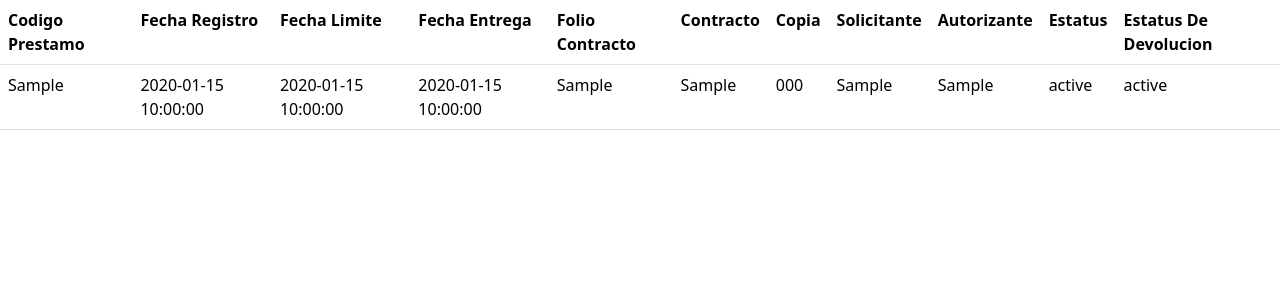
After one commit to Adhara20/Biblioteca, a PHP site: page /vistas/lista_prestamo.php in a window 1280 px wide. The commit adds this page. Shown: the top 300 px of the page. Run offline with PHP 8.4, Linux system fonts and the light colour scheme; tables that the repository leaves empty or names only in its code hold one stand-in row (values such as "Sample post").

Commit message:
Cambie codigo y añadi lista prestamo

```diff
--- a/clases/prestamo.php
+++ b/clases/prestamo.php
@@ -4,10 +4,11 @@ class prestamo{
         require_once('Conexion.php');
         $this->conexion = new Conexion();
     }
-    function guardar($codigoPrestamo, $fechaLimite, $folioContrato, $archivoContrato, $folio, $numCredS, $numCredA){
+    function guardar($fechaLimite, $folioContrato, $archivoContrato, $folio, $numCredS, $numCredA){
         $fkUsuarioAutoriza = $this->obtenerfkUsuarioA ($numCredA);
         $fkUsuarioSolicita = $this->obtenerfkUsuarioS ($numCredS);
         $fkCopiaF = $this ->obtenerfolio($folio);
+        $codigoPrestamo = $this ->generarCodigo();
         $consulta = "INSERT INTO prestamo (codigoPrestamo, fechaRegistro, fechaLimite, folioContrato, archivoContrato, fkCopiaF, fkUsuarioSolicita, fkUsuarioAutoriza) VALUES ('{$codigoPrestamo}', NOW(),'{$fechaLimite}', '{$folioContrato}', '{$archivoContrato}', '{$fkCopiaF}', '{$fkUsuarioSolicita}', '{$fkUsuarioAutoriza}')";
         $respuesta = $this->conexion->query($consulta);
         return $respuesta;
@@ -39,5 +40,50 @@ class prestamo{
         }// validar que exista el libro -_-
         return null;
     }
+
+    function verPrestamo() {
+        $consulta = "
+            SELECT
+                p.codigoPrestamo,
+                p.fechaRegistro,
+                p.fechaLimite,
+                p.fechaEntrega,
+                p.folioContrato,
+                p.archivoContrato,
+                l.isbn AS isbnCopia,  -- ISBN del libro asociado a la copia
+                us.numCredencial AS numSolicitante,  -- Usuario que solicita
+                ua.numCredencial AS numAutorizante,  -- Usuario que autoriza
+                p.estatus,
+                p.estatusDevolucion
+            FROM prestamo p
+            INNER JOIN copiaF c ON p.fkCopiaF = c.pkCopiaF
+            INNER JOIN libro l ON c.fkLibro = l.pkLibro
+            INNER JOIN usuario us ON p.fkUsuarioSolicita = us.pkUsuario
+            INNER JOIN usuario ua ON p.fkUsuarioAutoriza = ua.pkUsuario
+            ORDER BY p.codigoPrestamo ASC";
+
+        $resultado = $this->conexion->query($consulta);
+        return $resultado->fetch_all(MYSQLI_ASSOC);
+    }
+
+    function generarCodigo() {
+    // Prefijo: Es la parte que se mantendra igual en todos los numCredenciales
+    $prefijo = "CP-";
+    // Se consulta el ultimo número que se registro, LIKE(busca los registros que se paresca al dato siguiente. $prefijo%(%se usa para indicar que solo busque registros que inicien con lo que se indica, en este caso OW-)
+    //ORDER BY numCredencial DESC LIMIT 1: busca el ultimo registro, o sea el más alto, y con LIMIT 1 se indica que solo se quiere ese
+    $consulta = "SELECT codigoPrestamo FROM prestamo WHERE codigoPrestamo LIKE '{$prefijo}%' ORDER BY codigoPrestamo DESC LIMIT 1";
+    $resultado = $this->conexion->query($consulta);
+    if ($fila = $resultado->fetch_assoc()) {
+        // Se usa para extraer, por ejemplo: de OW-000012, "000012" y convertirlo a numero
+        $ultimoFolio = intval(substr($fila['codigoPrestamo'], strlen($prefijo)));
+        $nuevoFolio = $ultimoFolio + 1;//Al ultimo número se le aumenta 1 para que se cree el nuevo numero que ira despues del prefijo
+    } else {
+        //Si no hay registros, pues se empieza con 1
+        $nuevoFolio = 1;
+    }
+    // Como se ocupan x cantidad de digitos, pues con esto llena lo que sobre con 0
+    $folio = $prefijo . str_pad($nuevoFolio, 6, "0", STR_PAD_LEFT);
+    return $folio;
+    }
 }
 ?>
--- /dev/null
+++ b/vistas/lista_prestamo.php
@@ -0,0 +1,47 @@
+<!DOCTYPE html>
+<html lang="en">
+<head>
+    <meta charset="UTF-8">
+    <meta name="viewport" content="width=device-width, initial-scale=1.0">
+    <title></title>
+    <link rel="stylesheet" href="../css/bootstrap.css">
+</head>
+<body>
+      <?php
+		include('../clases/prestamo.php');
+		$clase = new prestamo();
+		$resultado = $clase->verPrestamo();
+	?>
+
+    <table class="table table-responsive">
+    <tr>
+        <th>Codigo Prestamo</th>
+        <th>Fecha Registro</th>
+        <th>Fecha Limite</th>
+        <th>Fecha Entrega</th>
+        <th>Folio Contracto</th>
+        <th>Contracto</th>
+        <th>Copia</th>
+        <th>Solicitante</th>
+        <th>Autorizante</th>
+        <th>Estatus</th>
+        <th>Estatus De Devolucion</th>
+    </tr>
+    <?php foreach ($resultado as $fila) { ?>
+        <tr>
+            <td><?=$fila["codigoPrestamo"]?></td>
+            <td><?=$fila["fechaRegistro"]?></td>
+            <td><?=$fila["fechaLimite"]?></td>
+            <td><?=$fila["fechaEntrega"]?></td>
+            <td><?=$fila["folioContrato"]?></td>
+            <td><?=$fila["archivoContrato"]?></td>
+            <td><?=$fila["isbnCopia"]?></td>
+            <td><?=$fila["numSolicitante"]?></td>
+            <td><?=$fila["numAutorizante"]?></td>
+            <td><?=$fila["estatus"]?></td>
+            <td><?=$fila["estatusDevolucion"]?></td>
+        </tr>
+    <?php } ?>
+</table>
+</body>
+</html>
```
Also changed, not shown: controladores/insertar_prestamo.php (+9 -7 lines), vistas/formulario_prestamo.php (+3 -9 lines), vistas/lista_copia.php (+6 -1 lines), imagenes/archivos/pngegg.png (added).
